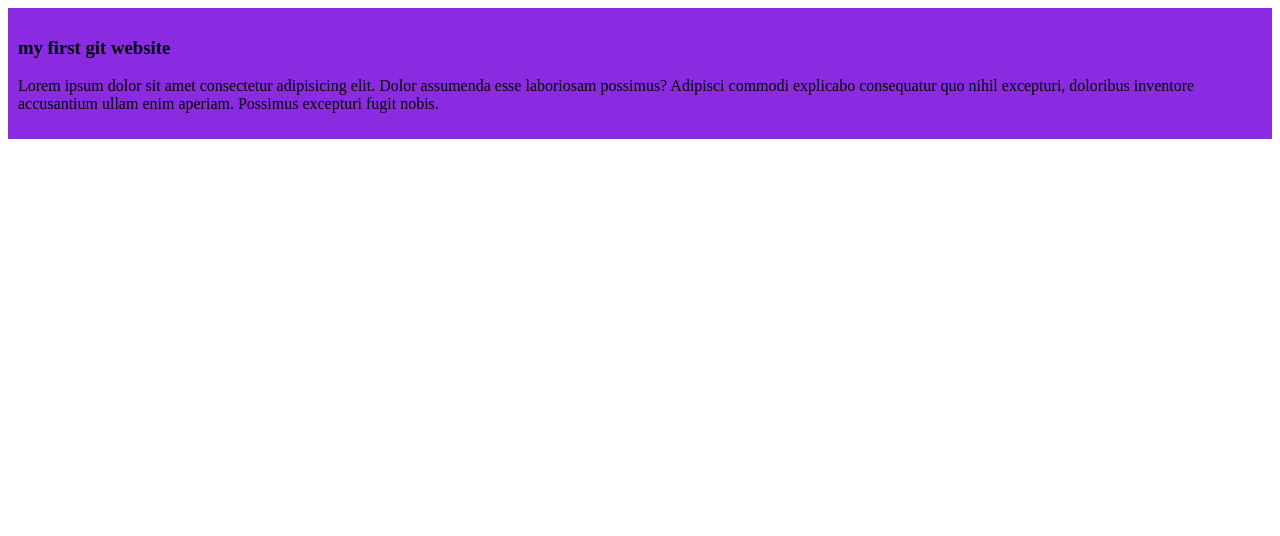
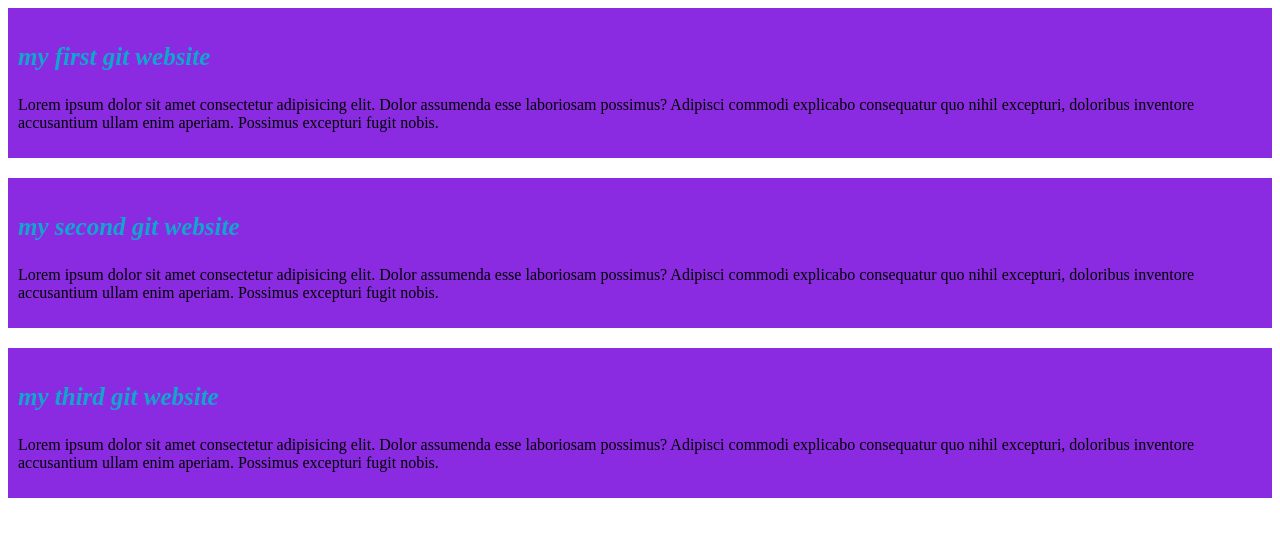
Before and after one commit to Ratulkhan703/my-first-git-hub-report, a plain HTML site: page index.html in a window 1280 px wide. Drawn offline with Linux system fonts and the light colour scheme.

Commit message:
second blog

```diff
--- a/index.html
+++ b/index.html
@@ -8,8 +8,20 @@
 </head>
 <body>
     <div>
-        <h3>
+        <h3 class="header">
             my first git website
+        </h3>
+        <p>Lorem ipsum dolor sit amet consectetur adipisicing elit. Dolor assumenda esse laboriosam possimus? Adipisci commodi explicabo consequatur quo nihil excepturi, doloribus inventore accusantium ullam enim aperiam. Possimus excepturi fugit nobis.</p>
+    </div>
+     <div>
+        <h3 class="header">
+            my second git website
+        </h3>
+        <p>Lorem ipsum dolor sit amet consectetur adipisicing elit. Dolor assumenda esse laboriosam possimus? Adipisci commodi explicabo consequatur quo nihil excepturi, doloribus inventore accusantium ullam enim aperiam. Possimus excepturi fugit nobis.</p>
+    </div>
+     <div>
+        <h3 class="header">
+            my third git website
         </h3>
         <p>Lorem ipsum dolor sit amet consectetur adipisicing elit. Dolor assumenda esse laboriosam possimus? Adipisci commodi explicabo consequatur quo nihil excepturi, doloribus inventore accusantium ullam enim aperiam. Possimus excepturi fugit nobis.</p>
     </div>
--- a/styles/gblog.css
+++ b/styles/gblog.css
@@ -1,4 +1,11 @@
 div{
     background-color: blueviolet;
     padding: 10px;
+    margin-bottom: 20px;
 }
+.header{
+    font-size: 25px;
+    font-style: italic;
+    color: rgb(17, 167, 204);
+
+}
```
